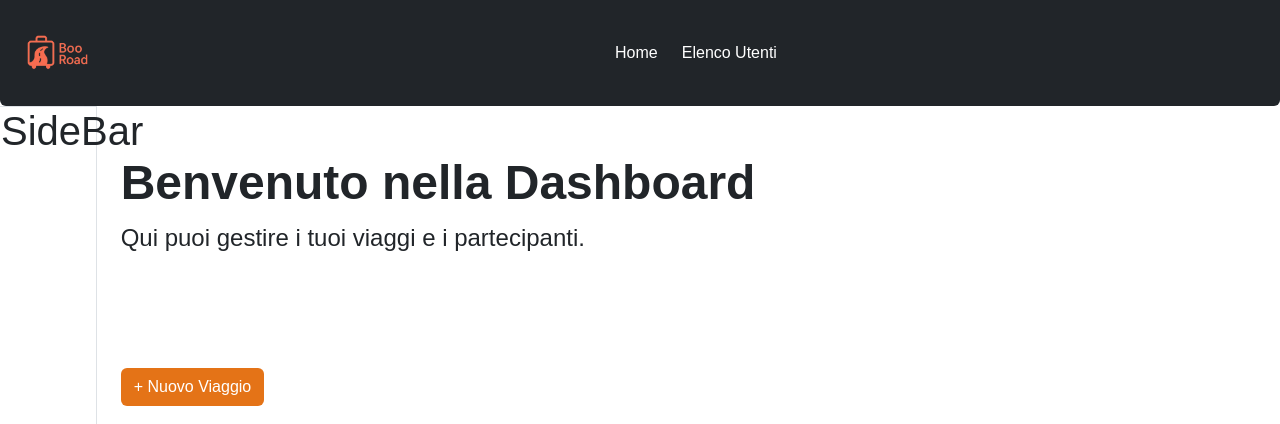
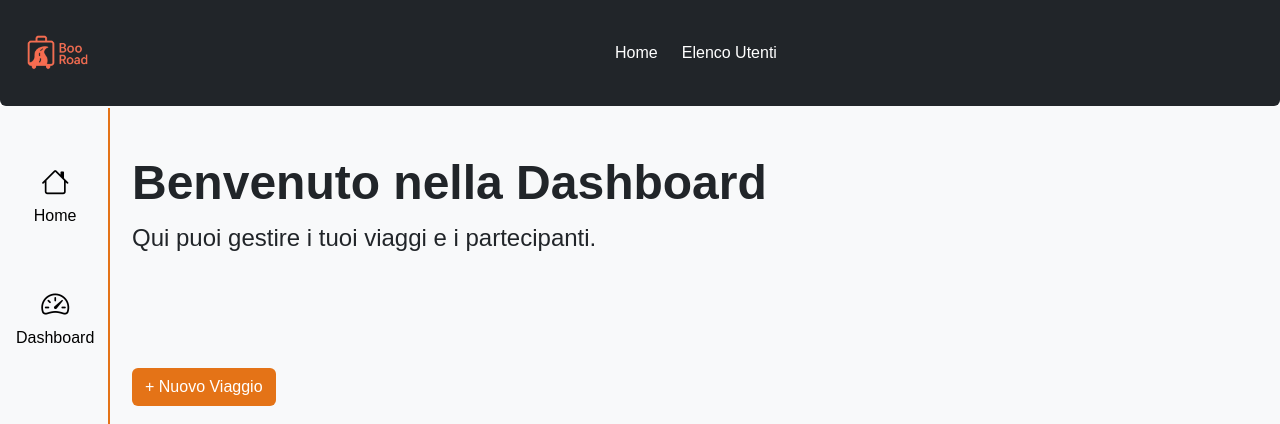
Before and after one commit to mattiacoli/BooRoad, a React (Vite) app: page / in a window 1280 px wide. Shown: the top 424 px of the page. Built offline with nearby package versions, Linux system fonts and the light colour scheme; grey boxes are pictures that could not be loaded.

Commit message:
Implement Sidebar component and update DefaultLayout for integration

```diff
--- a/src/components/Sidebar.jsx
+++ b/src/components/Sidebar.jsx
@@ -1,5 +1,25 @@
+import { Link } from "react-router-dom"
+
 export default function Sidebar() {
   return (
-    <h1>SideBar</h1>
+
+    <nav className="nav nav-dark d-flex flex-column gap-4 ">
+      <Link to='/' className="nav-link home text-center text-decoration-none mt-5">
+        <i className="bi bi-house fs-3"></i>
+        <p>Home</p>
+      </Link>
+
+      <Link to='/elenco_utenti' className="nav-link dashboard text-center text-decoration-none" >
+        <i className="bi bi-speedometer2 fs-3"></i>
+        <p>Dashboard</p>
+      </Link>
+
+
+
+
+    </nav>
+
+
+
   )
 }
--- a/src/index.css
+++ b/src/index.css
@@ -19,6 +19,18 @@ body {
   &:hover {
     color: var(--br-primary);
     border-bottom: 4px solid var(--br-primary)
+  }
+}
+
+.nav-link {
+  color: black;
+
+  &:hover {
+    color: var(--br-primary);
+  }
+
+  &:focus {
+    color: var(--br-primary);
   }
 }
 
--- a/src/layouts/DefaultLayout.jsx
+++ b/src/layouts/DefaultLayout.jsx
@@ -9,8 +9,8 @@ export default function DefaultLayout() {
       <Header />
 
       <main style={{ minHeight: '80vh' }}>
-        <div className="row">
-          <div className="col-2 col-sm-1 border">
+        <div className="row bg-light">
+          <div className="col-3 col-sm-2" style={{ width: '120px', boxShadow: '2px 2px 0 var(--br-primary)' }}>
             <Sidebar />
           </div>
 
```
